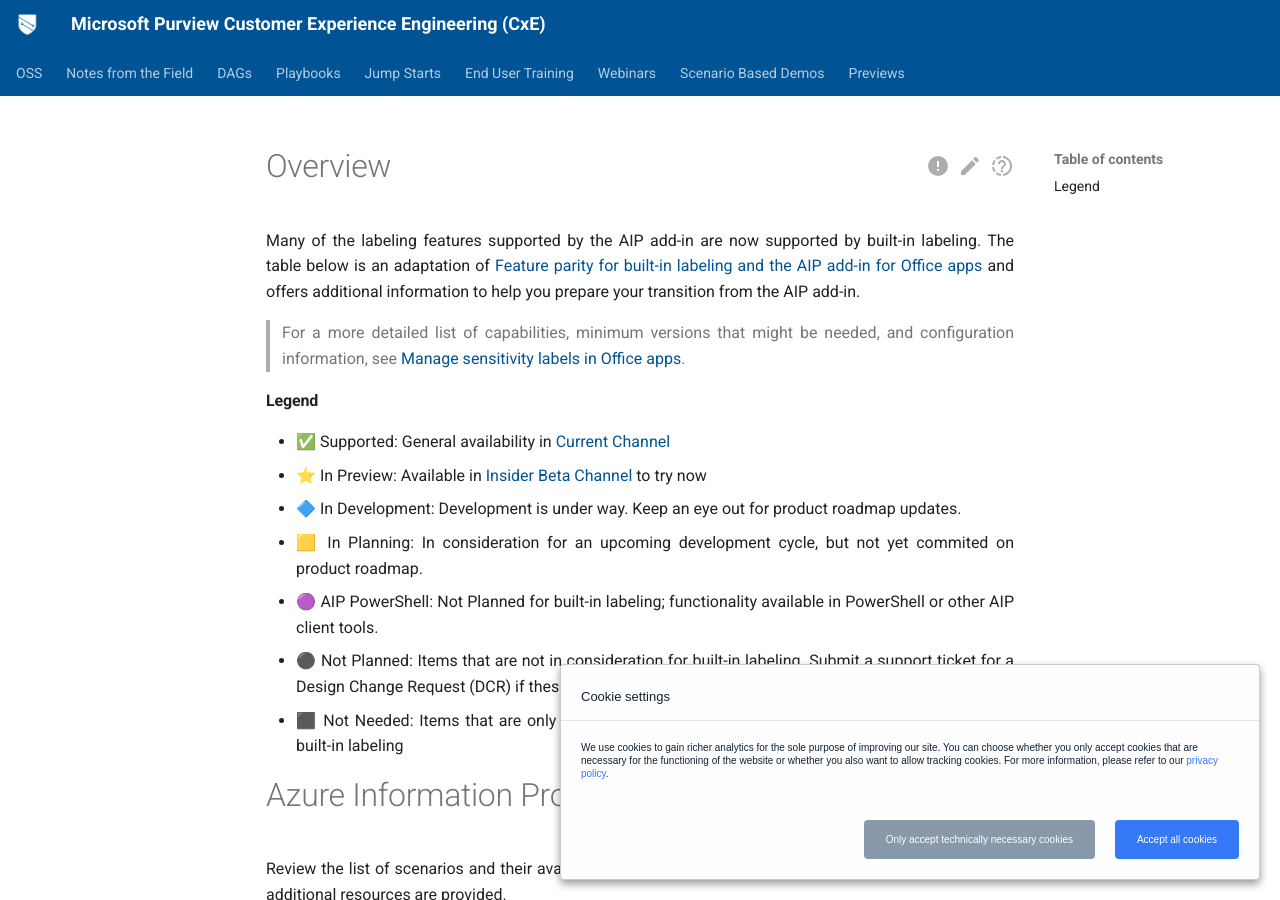
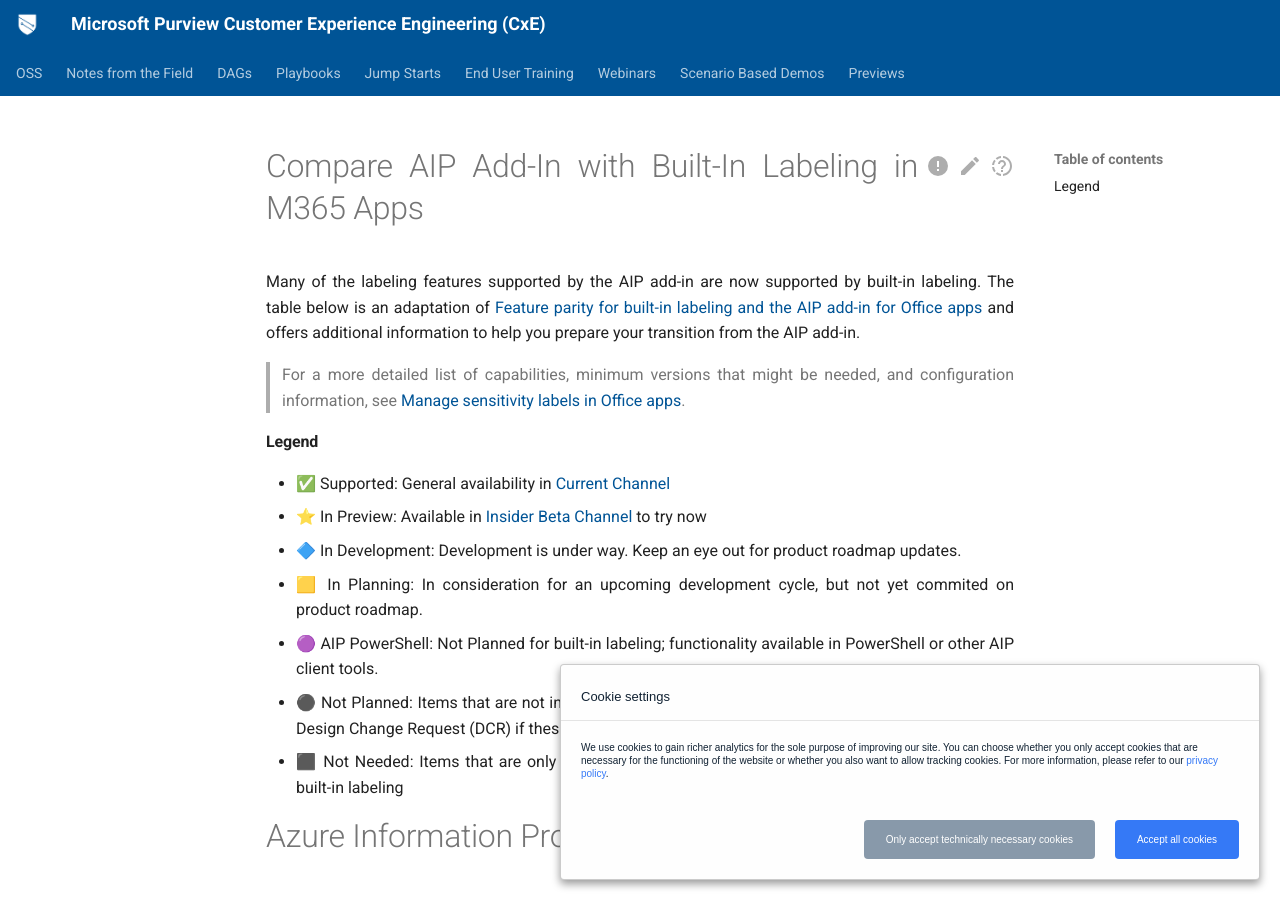
Before and after one commit to microsoft/ComplianceCxE, an MkDocs documentation site: the page built from docs/playbooks/AIP2MIP/CompareAIP2MIP.md, in a window 1280 px wide and 900 px high. Built offline with MkDocs 1.6.1 and Material for MkDocs 9.7.7, drawn with Linux system fonts in a browser that asks for light colours.

Commit message:
Update CompareAIP2MIP.md

```diff
--- a/docs/playbooks/AIP2MIP/CompareAIP2MIP.md
+++ b/docs/playbooks/AIP2MIP/CompareAIP2MIP.md
@@ -1,4 +1,4 @@
-# Overview
+# Compare AIP Add-In with Built-In Labeling in M365 Apps
 Many of the labeling features supported by the AIP add-in are now supported by built-in labeling. The table below is an adaptation of [Feature parity for built-in labeling and the AIP add-in for Office apps](https://learn.microsoft.com/en-us/microsoft-365/compliance/sensitivity-labels-aip?view=o365-worldwide#feature-parity-for-built-in-labeling-and-the-aip-add-in-for-office-apps) and offers additional information to help you prepare your transition from the AIP add-in.
 
 > For a more detailed list of capabilities, minimum versions that might be needed, and configuration information, see [Manage sensitivity labels in Office apps](https://learn.microsoft.com/en-us/microsoft-365/compliance/sensitivity-labels-office-apps?view=o365-worldwide).
```
